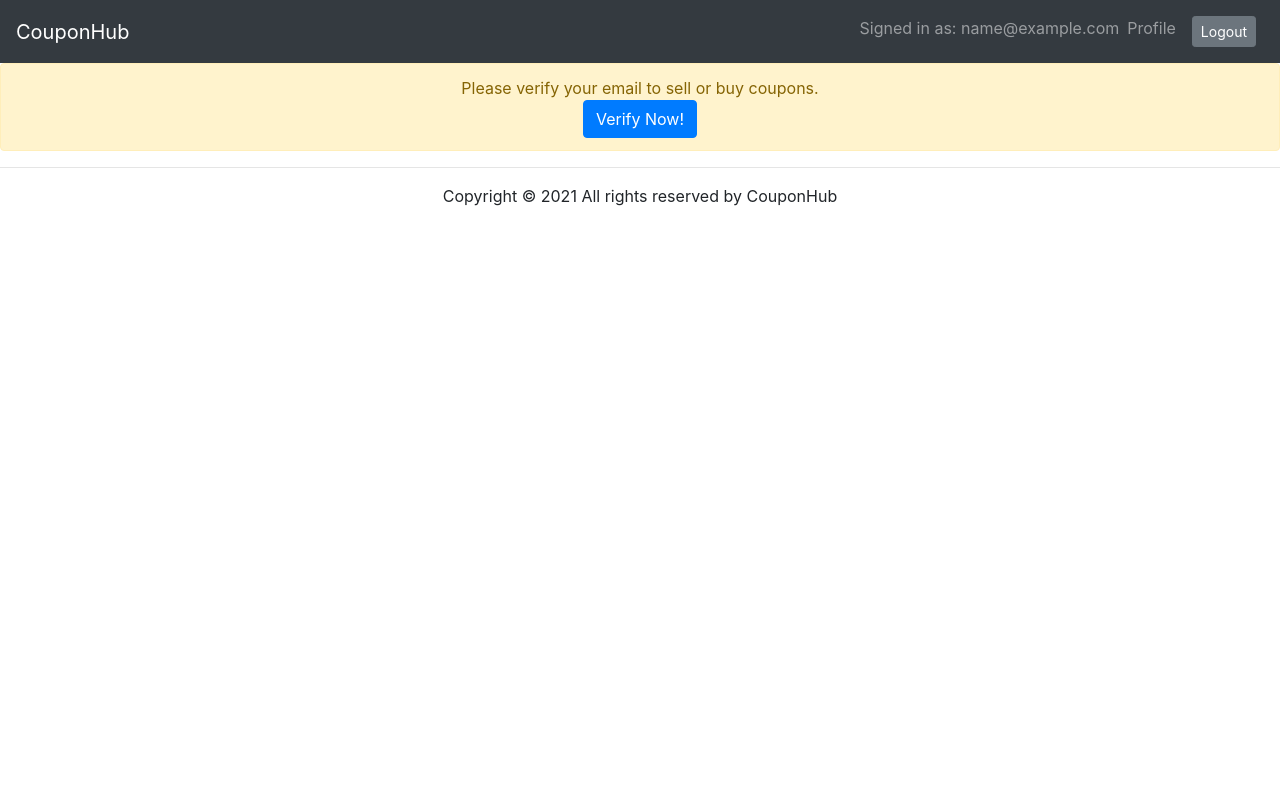
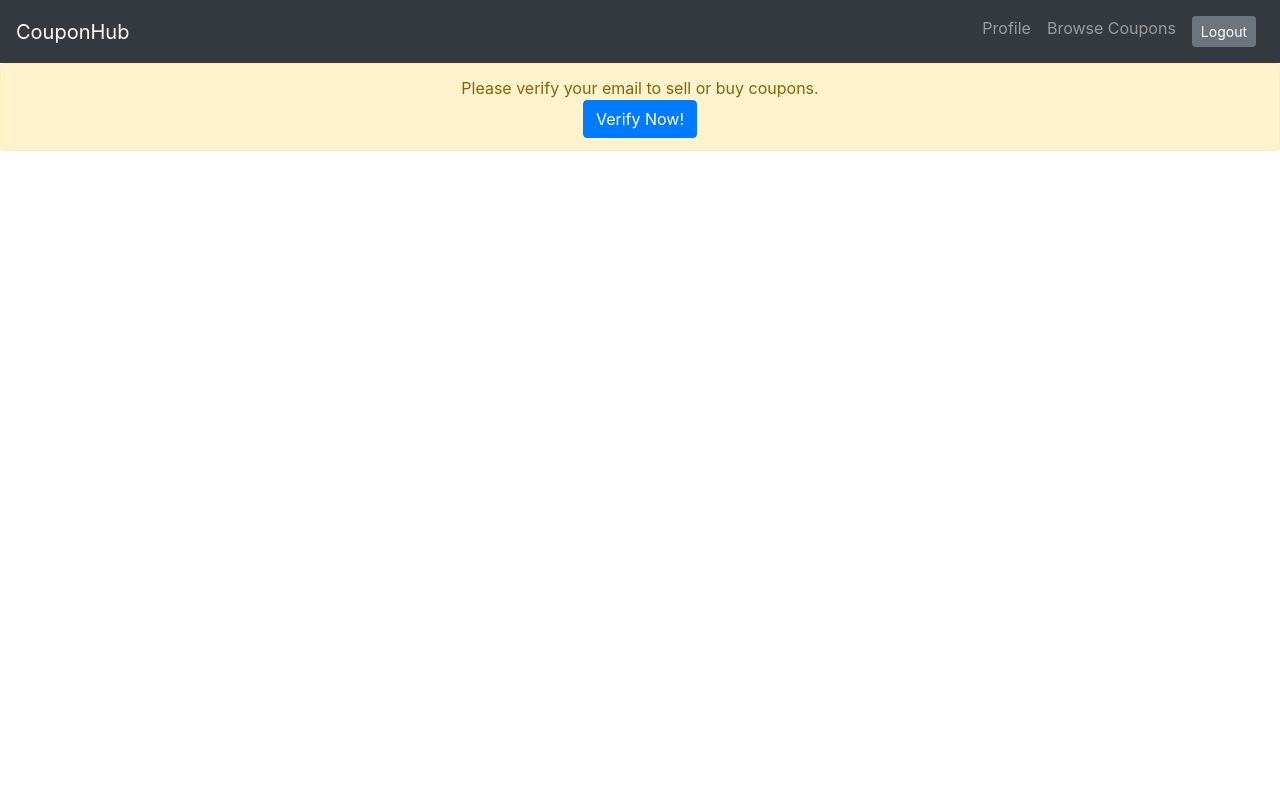
Before and after one commit to inframarauder/couponhub-frontend, a React (Create React App) app: page /coupons in a window 1280 px wide. Shown: the top 800 px of the page. Built offline with nearby package versions, Linux system fonts and the light colour scheme; sample sign-in values are in the browser's storage.

Commit message:
basic coupon setup

```diff
--- a/src/components/Header.js
+++ b/src/components/Header.js
@@ -23,8 +23,9 @@ const Header = ({ auth, logout }) => {
         <Navbar.Toggle />
         <Navbar.Collapse>
           <Nav className="ml-auto">
-            <Navbar.Text>Signed in as: {auth.user.email}</Navbar.Text>
             <Nav.Link href="/profile">Profile</Nav.Link>
+            <Nav.Link href="/coupons">Browse Coupons</Nav.Link>
+
             <Nav.Link>
               <Button
                 variant="secondary"
--- /dev/null
+++ b/src/pages/Coupons/CouponList.js
@@ -0,0 +1,7 @@
+import React from "react";
+
+const CouponList = () => {
+  return <div></div>;
+};
+
+export default CouponList;
--- /dev/null
+++ b/src/pages/Coupons/FilterForm.js
@@ -0,0 +1,7 @@
+import React from "react";
+
+const FilterForm = () => {
+  return <div></div>;
+};
+
+export default FilterForm;
--- a/src/pages/Coupons/index.js
+++ b/src/pages/Coupons/index.js
@@ -1,7 +1,15 @@
 import React from "react";
+import { Container } from "react-bootstrap";
+import FilterForm from "./FilterForm";
+import CouponList from "./CouponList";
 
 const Coupons = () => {
-  return <div></div>;
+  return (
+    <Container className="my-4 h-100">
+      <FilterForm />
+      <CouponList />
+    </Container>
+  );
 };
 
 export default Coupons;
--- a/src/pages/Login/index.js
+++ b/src/pages/Login/index.js
@@ -20,7 +20,7 @@ const Login = ({ auth, login }) => {
   };
 
   return auth.isLoggedIn ? (
-    <Redirect to="/" />
+    <Redirect to="/coupons" />
   ) : (
     <Container className="h-100">
       <Jumbotron className="my-4">
--- a/src/pages/Signup/index.js
+++ b/src/pages/Signup/index.js
@@ -21,7 +21,7 @@ const Signup = ({ auth, signup }) => {
   };
 
   return auth.isLoggedIn ? (
-    <Redirect to="/" />
+    <Redirect to="/coupons" />
   ) : (
     <Container className="h-100">
       <Jumbotron className="my-4">
```
